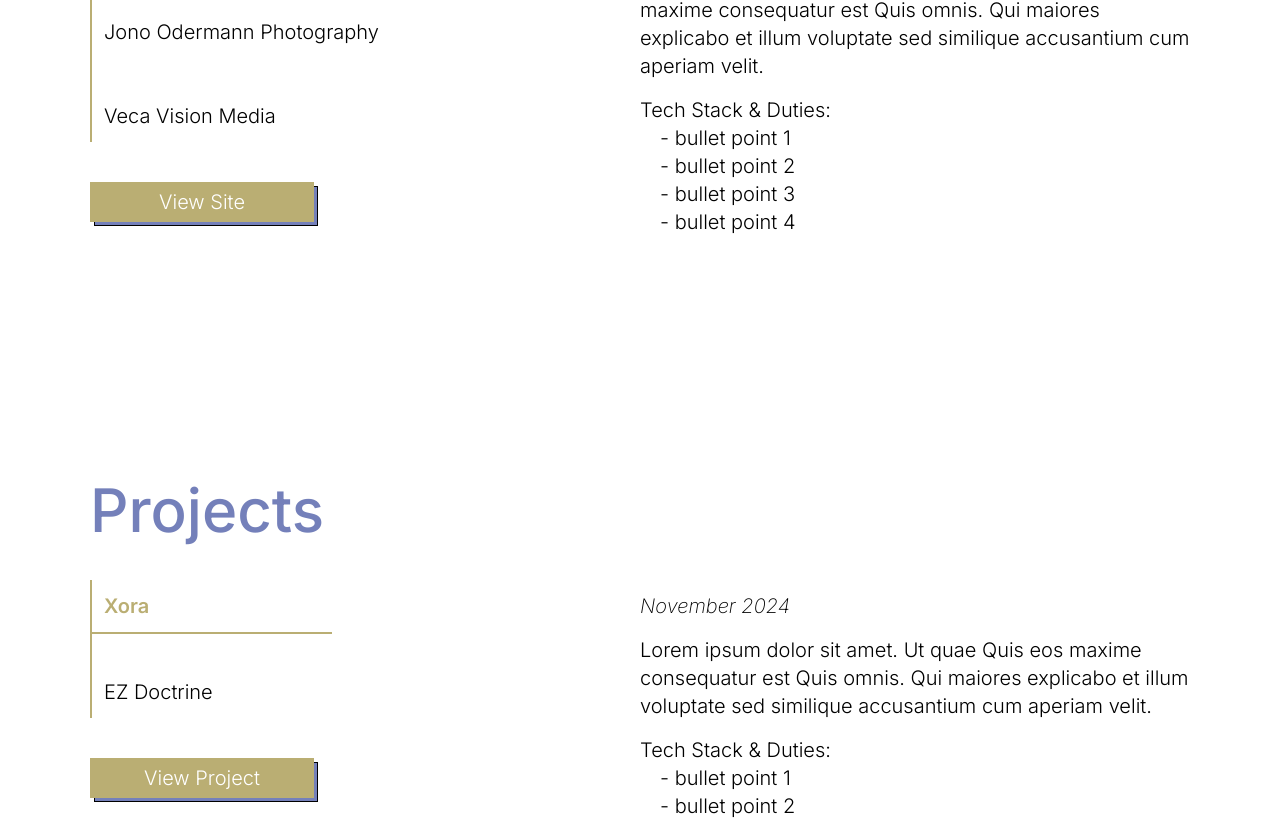
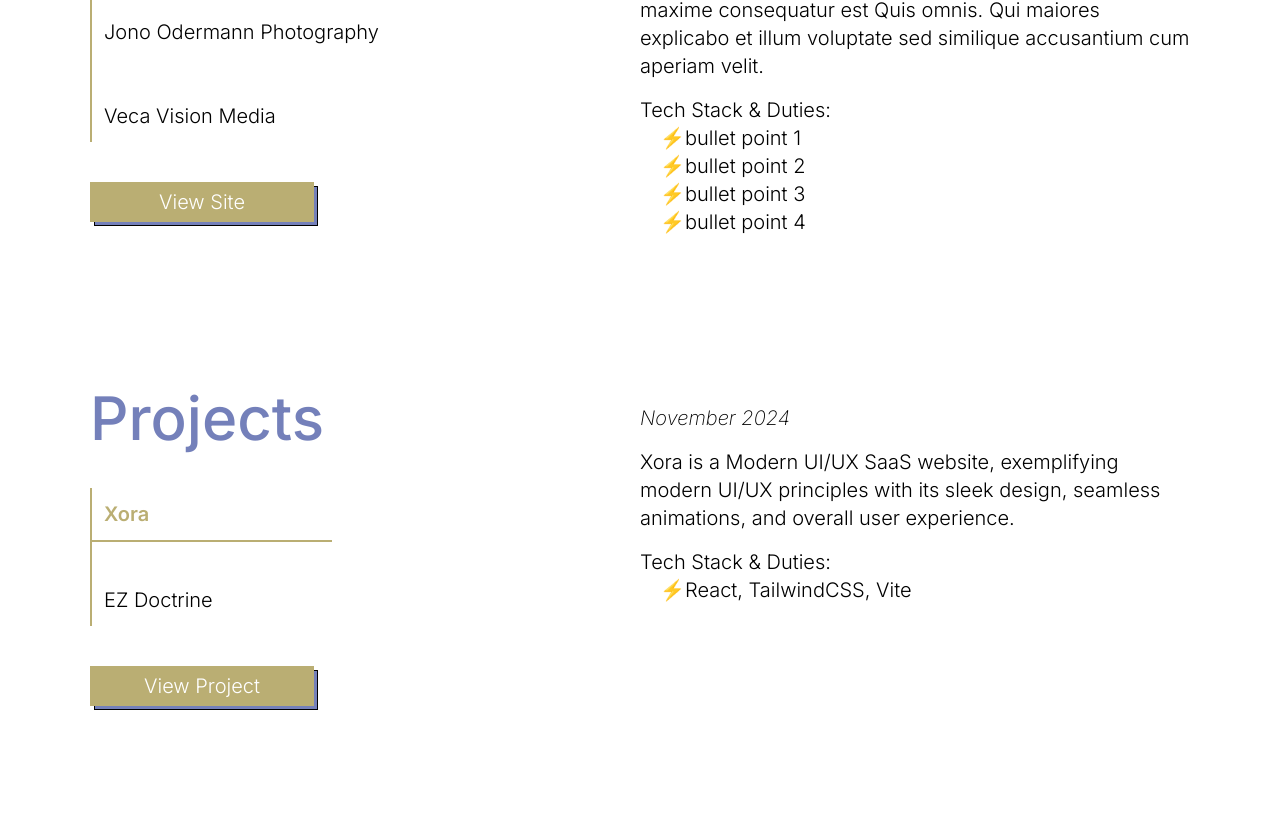
Before and after one commit to BillyCWood/FullStackPortfolio, a Nuxt app: page / in a window 1280 px wide. Shown: the part 1876-2696 px from the top of the page. Built offline with nearby package versions, Linux system fonts and the light colour scheme; what tailgrids would draw is missing.

Commit message:
work - lightning bolt emoji for buellet points, added real content to experience and projects, attempting to download resume, about - spelling fixes

```diff
--- a/constants.ts
+++ b/constants.ts
@@ -11,15 +11,24 @@ export const jobs = [
     {
         name: 'Jono Odermann Photography',
         time: 'October 2024 - Present',
-        description: 'Jono Lorem ipsum dolor sit amet. Ut quae Quis eos maxime consequatur est Quis omnis. Qui maiores explicabo et illum voluptate sed similique accusantium cum aperiam velit.',
-        stackDuties: ['bullet point 1', 'bullet point 2', 'bullet point 3', 'bullet point 4'],
+        description: 'A Bozeman-based freelance photographer providing portaits, event shoots, and custom prints.',
+        stackDuties: [
+            'React, TailwindCSS, Express, Vite, SendGrid',
+            'Implemented Express.js for the backend to handle HTTP and API requests',
+            'Implemented SendGrid email API to send emails to business owner upon contact form submission'
+        ],
         url: 'https://jonoodermannphotography.vercel.app/',
     },
     {
         name: 'Veca Vision Media',
         time: 'Febuary 2024 - Present',
-        description: 'Jaiden Lorem ipsum dolor sit amet. Ut quae Quis eos maxime consequatur est Quis omnis. Qui maiores explicabo et illum voluptate sed similique accusantium cum aperiam velit.',
-        stackDuties: ['bullet point 1', 'bullet point 2', 'bullet point 3', 'bullet point 4'],
+        description: 'A videography start up based in Bozeman, MT providing high-quality promotional video content to businesses local to the Gallatin Valley.',
+        stackDuties: [
+            'Next.js, TailwindCSS, Cloudinary, Resend',
+            'Improved SEO by optimizing speed metrics such as FCP, LCP, and TBT',
+            'Managed DNS configurations and site indexing with various search engines such as Google and Bing',
+            'Reduced bundle size and streamlined media management by using headless DAM platform Cloudinary'
+        ],
         url: 'https://vecavisionmedia.com/',
     },
 ]
@@ -28,16 +37,21 @@ export const projects = [
     {
         name: 'Xora',
         time: 'November 2024',
-        description: 'Lorem ipsum dolor sit amet. Ut quae Quis eos maxime consequatur est Quis omnis. Qui maiores explicabo et illum voluptate sed similique accusantium cum aperiam velit.',
-        stackDuties: ['bullet point 1', 'bullet point 2', 'bullet point 3', 'bullet point 4'],
-        url: '#',
+        description: 'Xora is a Modern UI/UX SaaS website, exemplifying modern UI/UX principles with its sleek design, seamless animations, and overall user experience.',
+        stackDuties: ['React, TailwindCSS, Vite'],
+        url: 'https://xora-sepia.vercel.app/',
     },
 
     {
         name: 'EZ Doctrine',
         time: 'June 2024 - Present',
-        description: 'A free Christian learning platform providing seminary-level education to all from a reformed, dispensational view.',
-        stackDuties: ['bullet point 1', 'bullet point 2', 'bullet point 3', 'bullet point 4'],
+        description: 'A free Christian learning platform providing seminary-level Christian education to all from a reformed, dispensational view.',
+        stackDuties: [
+            'Next.js, React, TailwindCSS, GraphQL, Auth0',
+            'Implemented Hygraph headless CMS to store, fetch, and mutate data using GraphQL',
+            'Implemented an author dashboard where authors can create new posts, edit posts and rough drafts, publish and unpublished posts',
+            'Implemented Auth0 so that only certain persons are authorized to mutate post data'
+        ],
         url: 'https://ezdoctrine.vercel.app/',
     }
 ]
--- a/package.json
+++ b/package.json
@@ -15,6 +15,7 @@
     "@nuxt/image": "^1.9.0",
     "@vueuse/core": "^12.4.0",
     "nuxt": "^3.15.1",
+    "nuxt-mail": "^5.1.1",
     "tailgrids": "^2.2.7",
     "vue": "latest",
     "vue-router": "latest"
--- a/sections/About.vue
+++ b/sections/About.vue
@@ -4,7 +4,7 @@
         <p class="mt-5 font-extralight">
             Hi, I’m Billy Wood, and I’m a full-stack web developer based in Bozeman, Montana.
             <br>
-            I am fueled by inextinguishable passion for coding, devoting to creating captivating web experiences.
+            I am fueled by inextinguishable passion for coding, devoting myself to creating captivating web experiences.
             <br>
             <br>
             Outside of web development, you’ll find me working my day job as a Digital Shopper at Walmart, playing video games, soccer, or the guitar, reading (which I do a lot), or serving at my church.
--- a/sections/Work.vue
+++ b/sections/Work.vue
@@ -22,12 +22,13 @@ const styledProj = (index: number) => ({
     <div class="grid grid-cols-1 grid-rows-4 lg:grid-cols-2 lg:grid-rows-2 min-h-screen mb-40 pt-32 text-lg lg:text-xl font-light lg:gap-y-10 max-xl:px-5">
         <div id="exp-list" class="">
             <h1 class="text-primary-light text-4xl lg:text-6xl font-medium">Experience</h1>
-            <button class="w-56 py-4 font-normal lg:hidden flex justify-center items-center gap-x-2 group -translate-x-3">
+            <a href="/Resume_WilliamWood_2025_NoShepherds.pdf" download="Resume_WilliamWood_2025.pdf" target="_blank" class="w-56 py-4 font-normal lg:hidden flex justify-center items-center gap-x-2 group -translate-x-3">
                 <svg xmlns="http://www.w3.org/2000/svg" width="32" viewBox="0 0 512 512">
                     <path class="fill-secondary-light dark:fill-secondary-dark" d="M288 32c0-17.7-14.3-32-32-32s-32 14.3-32 32l0 242.7-73.4-73.4c-12.5-12.5-32.8-12.5-45.3 0s-12.5 32.8 0 45.3l128 128c12.5 12.5 32.8 12.5 45.3 0l128-128c12.5-12.5 12.5-32.8 0-45.3s-32.8-12.5-45.3 0L288 274.7 288 32zM64 352c-35.3 0-64 28.7-64 64l0 32c0 35.3 28.7 64 64 64l384 0c35.3 0 64-28.7 64-64l0-32c0-35.3-28.7-64-64-64l-101.5 0-45.3 45.3c-25 25-65.5 25-90.5 0L165.5 352 64 352zm368 56a24 24 0 1 1 0 48 24 24 0 1 1 0-48z"/>
                 </svg>
                 <p class="translate-y-2 group-hover:text-secondary-light dark:group-hover:text-secondary-dark">Download Resume</p>
-            </button>
+            </a>
+
             <ul class="flex max-lg:gap-x-7 lg:flex-col lg:gap-y-8 my-10 lg:border-l-2 border-secondary-light max-lg:overflow-x-scroll">
                 <li v-for="(job, index) in jobs" :key="index" class="hover:cursor-pointer p-3 lg:max-w-80" :class="styledJob(index)" @click="selectedJob = index">{{ job.name }}</li>
             </ul>
@@ -48,7 +49,7 @@ const styledProj = (index: number) => ({
             <div>
                 <p>Tech Stack & Duties:</p>
                 <ul class="ml-5">
-                    <li v-for="(item, index) in jobs[selectedJob].stackDuties" :key="index">- {{ item }}</li>
+                    <li v-for="(item, index) in jobs[selectedJob].stackDuties" :key="index">⚡{{ item }}</li>
                 </ul>
             </div>
             <a :href="jobs[selectedJob].url" target="_blank" class="lg:hidden">
@@ -67,13 +68,13 @@ const styledProj = (index: number) => ({
             </a>
         </div>
 
-        <div id="proj-description" class="flex flex-col gap-y-4 lg:pt-56">
+        <div id="proj-description" class="flex flex-col gap-y-4 lg:pt-32">
             <i class="font-extralight">{{ projects[selectedProj].time }}</i>
             <p class="">{{ projects[selectedProj].description }}</p>
             <div>
                 <p>Tech Stack & Duties:</p>
                 <ul class="ml-5">
-                    <li v-for="(item, index) in projects[selectedProj].stackDuties" :key="index">- {{ item }}</li>
+                    <li v-for="(item, index) in projects[selectedProj].stackDuties" :key="index">⚡{{ item }}</li>
                 </ul>
             </div>
             <a :href="projects[selectedProj].url" target="_blank" class="lg:hidden">
```
Also changed, not shown: 2 other files (tests, documents, lock files or other folders).
